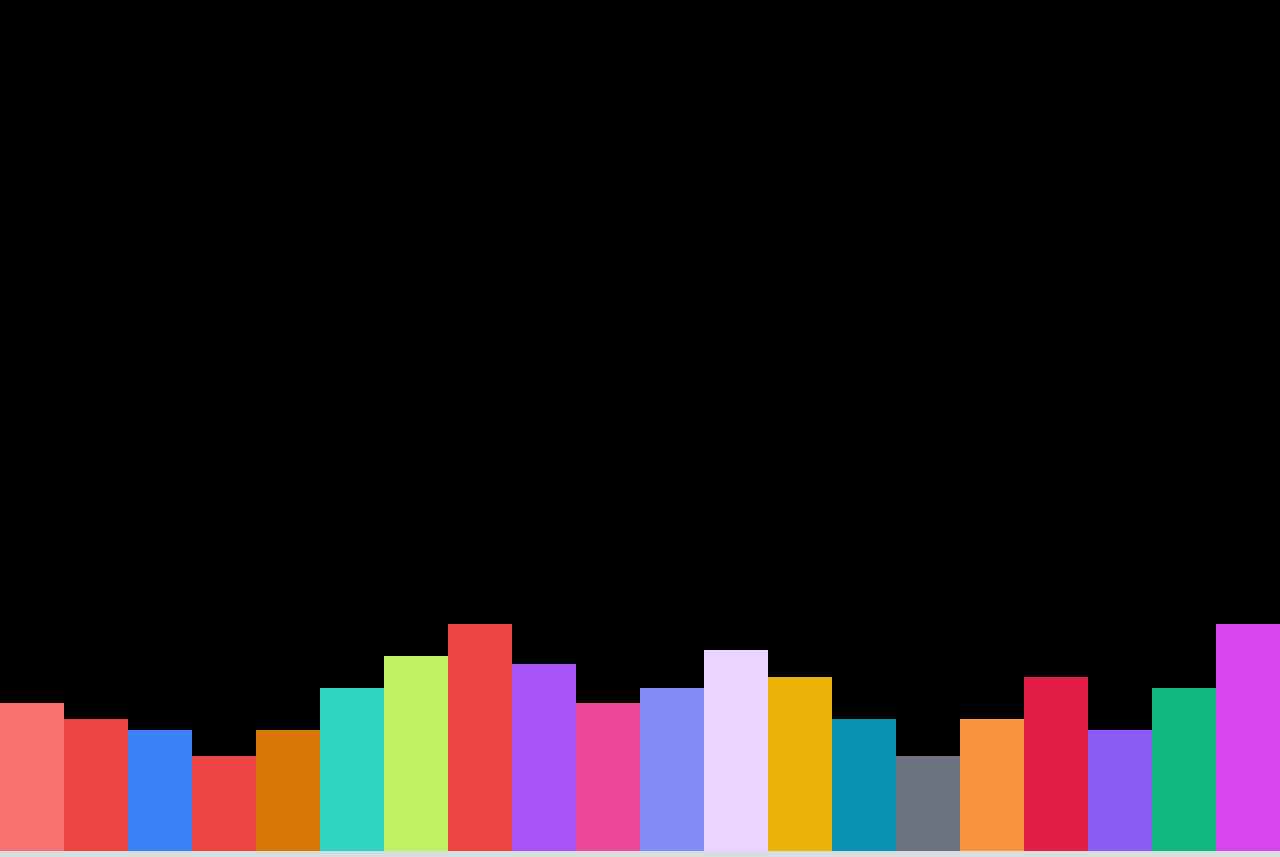
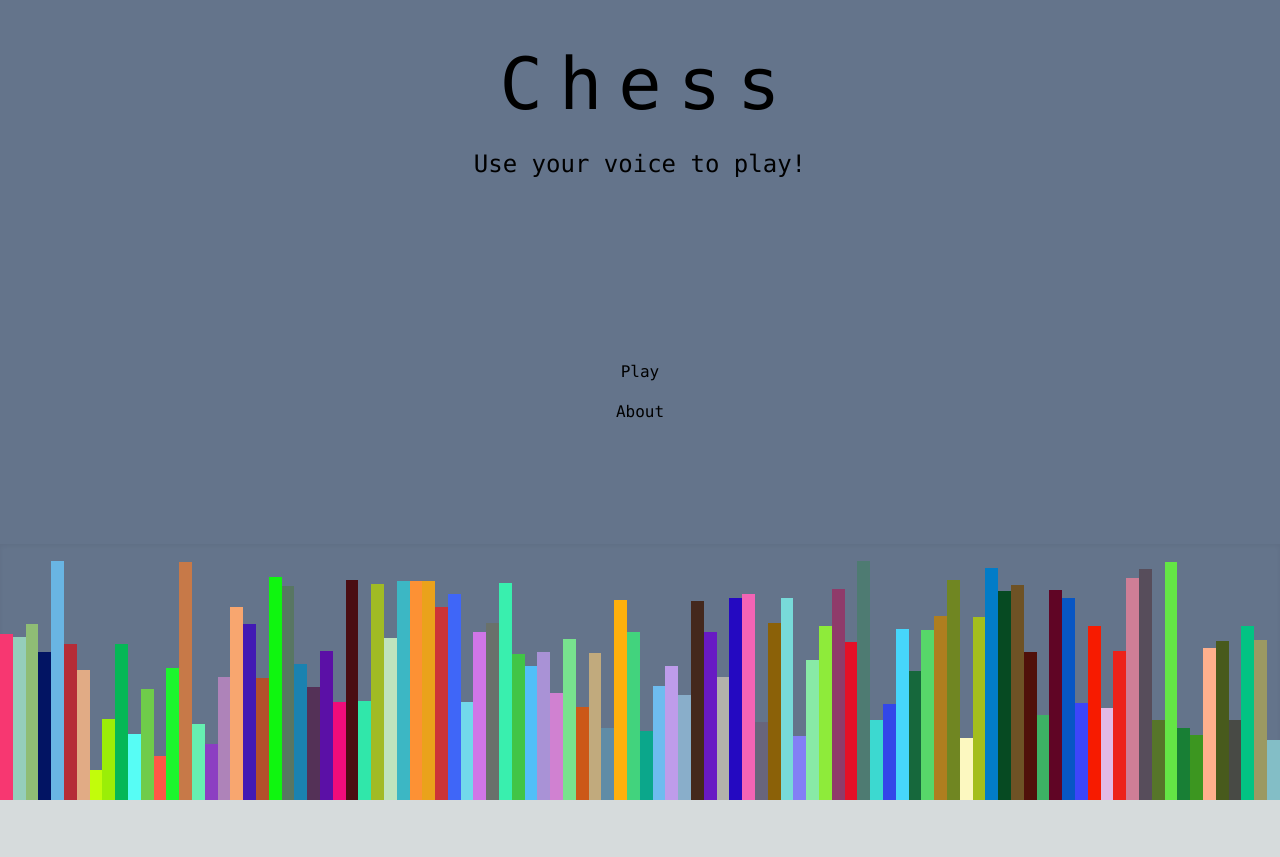
Before and after one commit to Zach-Flo/sonic-chess, a Next.js app: page / in a window 1280 px wide. After the commit the page ends 800 px from the top, so only its background shows below. Built offline with nearby package versions, Linux system fonts and the light colour scheme.

Commit message:
more home screen stuff

```diff
--- a/next.config.js
+++ b/next.config.js
@@ -2,7 +2,10 @@
 
 
 module.exports = {
-
+  compiler: {
+    // Enables the styled-components SWC transform
+    styledComponents: true,
+  },
   webpack: (config, { isServer }) => {
     // For the server, you might want to include 'babel-regenerator-runtime'
     if (isServer) {
--- a/package.json
+++ b/package.json
@@ -10,6 +10,8 @@
   },
   "dependencies": {
     "axios": "^1.6.2",
+    "babel-plugin-styled-components": "^2.1.4",
+    "babel-preset-next": "^1.4.0",
     "chess.js": "^1.0.0-beta.6",
     "dotenv": "^16.3.1",
     "gsap": "^3.12.2",
--- a/pages/home.tsx
+++ b/pages/home.tsx
@@ -1,4 +1,5 @@
 import React from 'react';
+
 
 const Home: React.FC = () => {
   return (
--- a/pages/play.tsx
+++ b/pages/play.tsx
@@ -7,6 +7,7 @@ import SpeechRecognition, { useSpeechRecognition } from 'react-speech-recognitio
 import { useEffect } from 'react';
 import axios from 'axios';
 import '../src/app/globals.css'
+
 
 const baseUrl = 'https://s4gqn8disb.execute-api.us-east-2.amazonaws.com/beta';
 
--- /dev/null
+++ b/src/app/components/NoSsr.tsx
@@ -0,0 +1,5 @@
+import dynamic from 'next/dynamic'
+
+const NoSsr = ({ children }: any) => <>{children}</>
+
+export default dynamic(() => Promise.resolve(NoSsr), { ssr: false })
--- /dev/null
+++ b/src/app/components/randomColorDIvs.tsx
@@ -0,0 +1,20 @@
+import { useState } from 'react';
+
+const RandomColorDivs = () => {
+  const numberOfBars =100;
+
+
+  const bars = Array.from({ length: numberOfBars }, (_, index) => ({
+    id: index,
+  }));
+
+  return (
+    <div className='absolute flex flex-wrap-reverse bottom-0 h-64 w-screen shadow-inner'>
+      {bars.map((bar) => (
+        <div key={bar.id} className={`bar w-1/100 h-0 inline-block`}></div>
+      ))}
+    </div>
+  );
+};
+
+export default RandomColorDivs;
--- a/src/app/page.tsx
+++ b/src/app/page.tsx
@@ -5,6 +5,10 @@ import Play from "../../pages/play"
 import 'regenerator-runtime/runtime'
 import { gsap } from "gsap";
 import { useEffect, useState } from 'react'
+import './components/randomColorDIvs'
+import NoSsr from './components/NoSsr'
+import RandomColorDivs from './components/randomColorDIvs'
+import { get } from 'http'
 
 
 
@@ -15,79 +19,82 @@ export default function App() {
 }
 
 function StartUp() {
+  const colors: string[] = [];
+
+    for (let i = 0; i < 100; i++) {
+        const randomColor = '#' + Math.floor(Math.random()*16777215).toString(16).padStart(6, '0');
+        colors.push(randomColor);
+    }
 
   useEffect(() => {
     // Animation for the background
     gsap.to(".background", { opacity: 1, duration:2, ease: "slow.out" });
-    gsap.to(".title, span", {duration:2, opacity:1})
+    gsap.to(".title, span", {duration:1, opacity:1})
     let tl = gsap.timeline()
 
     tl.to(".title, span", {
-      duration: 1.5,
+      duration: 1,
       translateY: 200,
       ease: "power4.in",
       stagger: .1,
     });
 
-    let tlSound = gsap.timeline({repeat:-1})
-    tlSound.yoyo(true)
-    tlSound.to(".bar", {height: '44rem', duration:2})
+    tl.to(".sub-title", {
+      duration: 1,
+      translateY: 300
+      })
+
+    // Function to get a random height value
+    function getRandomHeight(): number {
+      return Math.random() * 150 + 70; // You can adjust the range as needed
+    }
+
+    function getRandomColor(): string {
+      return colors[0]
+    }
+
+    const bars = document.querySelectorAll('.bar'); // Assuming you have multiple bars with the class 'bar'
+
+      // Update the height dynamically on each repeat for each bar
+    bars.forEach((bar) => {
+      let tween = gsap.to(bar, { height: getRandomHeight, duration: 1.5, backgroundColor: colors.pop(), ease:'back.in(4)', repeat:-1, repeatRefresh: true });
+
+    });
+
 
 
   }, []); // Empty dependency array ensures the useEffect runs once after the component mounts
 
   return (
-    <div className=' bg-black'>
-    <div className=' background relative flex min-h-screen bg-black justify-center items-center opacity-0'>
+    <>
+    <div className= 'bg-black'>
+    <div className=' background relative flex min-h-screen bg-slate-500 justify-center items-center opacity-0'>
       {/* A "layout route" is a good place to put markup you want to
           share across all the pages on your site, like navigation. */}
         <div className='absolute -top-40 font-mono inline-block text-7xl font-extralight'>
-        <div className="title opacity-0 p-2 inline-block">V</div>
-        <div className="title opacity-0 p-2 inline-block">o</div>
-        <div className="title opacity-0 p-2 inline-block">i</div>
-        <div className="title opacity-0 p-2 inline-block">c</div>
-        <div className="title opacity-0 p-2 inline-block">e</div>
-        <div className="title opacity-0 p-2 inline-block">&nbsp;</div>
-        <div className="title opacity-0 p-2 inline-block">C</div>
-        <div className="title opacity-0 p-2 inline-block">h</div>
-        <div className="title opacity-0 p-2 inline-block">e</div>
-        <div className="title opacity-0 p-2 inline-block">s</div>
-        <div className="title opacity-0 p-2 inline-block">s</div>
+            <div className="title opacity-0 p-2 inline-block">C</div>
+            <div className="title opacity-0 p-2 inline-block">h</div>
+            <div className="title opacity-0 p-2 inline-block">e</div>
+            <div className="title opacity-0 p-2 inline-block">s</div>
+            <div className="title opacity-0 p-2 inline-block">s</div>
         </div>
-
-      <nav  className=' nav text-center '>
+        <div className='flex justify-center items-center '>
+          <div className='sub-title absolute -top-40 font-mono text-2xl font-extralight p-2 ml-12'>Use your voice to play!</div>
+        </div>
+      <nav  className=' nav text-center font-mono'>
         <ul>
-        <li>
-            <Link href="/play">Play</Link>
-          </li>
-          <li>
-            <Link href="/home">About</Link>
-          </li>
+          <button className=' border-white border-solid'>
+            <Link  href="/play">Play</Link>
+          </button>
+          <br></br>
+          <button className=' border-white border-solid h-14'>
+            <Link  href="/home">About</Link>
+          </button>
         </ul>
       </nav>
 
-      <div className='absolute bottom-0 h-44 w-screen'>
-        <div className='bar bg-red-400 w-1/20 h-1/2 inline-block'></div>
-        <div className='bar bg-red-500 w-1/20 h-2/5 inline-block'></div>
-        <div className='bar bg-blue-500 w-1/20 h-2/6 inline-block'></div>
-        <div className='bar bg-red-500 w-1/20 h-1/6 inline-block'></div>
-        <div className='bar bg-amber-600 w-1/20 h-1/3 inline-block'></div>
-        <div className='bar bg-teal-400 w-1/20 h-3/5 inline-block'></div>
-        <div className='bar bg-lime-300 w-1/20 h-4/5 inline-block'></div>
-        <div className='bar bg-red-500 w-1/20 h-full inline-block'></div>
-        <div className='bar bg-purple-500 w-1/20 h-3/4 inline-block'></div>
-        <div className='bar bg-pink-500 w-1/20 h-1/2 inline-block'></div>
-        <div className='bar bg-indigo-400 w-1/20 h-3/5 inline-block'></div>
-        <div className='bar bg-purple-200 w-1/20 h-5/6 inline-block'></div>
-        <div className='bar bg-yellow-500 w-1/20 h-2/3 inline-block'></div>
-        <div className='bar bg-cyan-600 w-1/20 h-2/5 inline-block'></div>
-        <div className='bar bg-gray-500 w-1/20 h-1/6 inline-block'></div>
-        <div className='bar bg-orange-400 w-1/20 h-2/5 inline-block'></div>
-        <div className='bar bg-rose-600 w-1/20 h-2/3 inline-block'></div>
-        <div className='bar bg-violet-500 w-1/20 h-1/3 inline-block'></div>
-        <div className='bar bg-emerald-500 w-1/20 h-3/5 inline-block'></div>
-        <div className='bar bg-fuchsia-500 w-1/20 h-full inline-block'></div>
-      </div>
+
+
 
 
       {/* An <Outlet> renders whatever child route is currently active,
@@ -96,5 +103,7 @@ function StartUp() {
 
     </div>
     </div>
+    <RandomColorDivs/>
+    </>
   );
 }
--- a/tailwind.config.ts
+++ b/tailwind.config.ts
@@ -15,6 +15,7 @@ const config: Config = {
       },
       width: {
         '1/20': '5%',
+        '1/100': '1%',
       },
     },
   },
```
Also changed, not shown: 1 other file (tests, documents, lock files or other folders).
